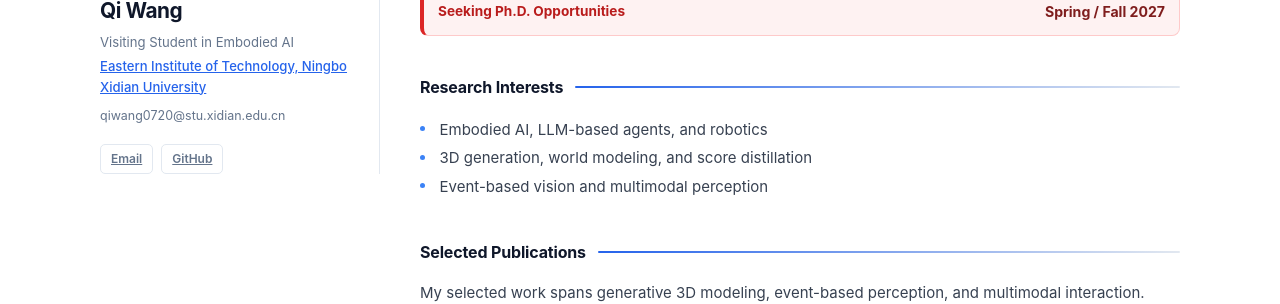
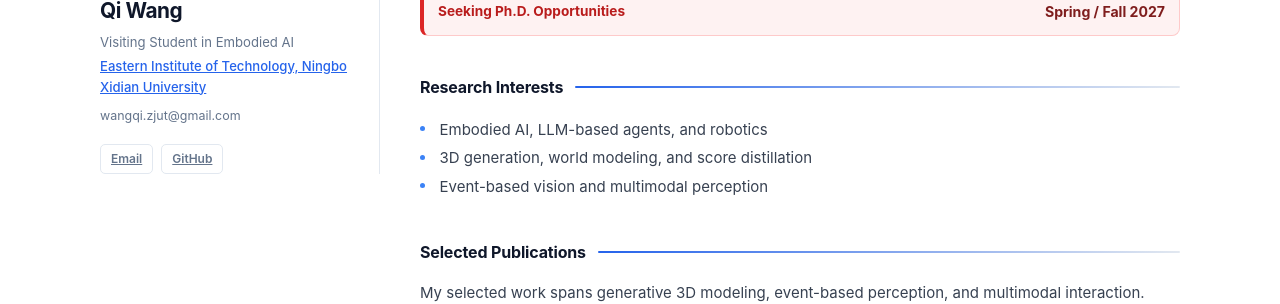
Before and after one commit to QiWang233/qiwang233.github.io, a Jekyll site: the page built from index.md, in a window 1280 px wide. Shown: the part 391-695 px from the top of the page. Built offline with Jekyll 4.4.1, drawn with Linux system fonts in a browser that asks for light colours; our own code applies the rules of GitHub Pages for plain Markdown files.

Commit message:
Use permanent Gmail contact address

```diff
--- a/_config.yml
+++ b/_config.yml
@@ -8,7 +8,7 @@ affiliation: Eastern Institute of Technology, Ningbo
 subaffiliation: Xidian University
 affiliation_link: https://www.eitech.edu.cn/en/
 subaffiliation_link: https://www.xidian.edu.cn/
-email: qiwang0720@stu.xidian.edu.cn
+email: wangqi.zjut@gmail.com
 
 # Search Engine Optimization
 keywords: Qi Wang, Wang Qi, Embodied AI, LLM-based agents, robotics, 3D generation, world modeling, event-based vision, multimodal perception, DailyDVS-200
```
